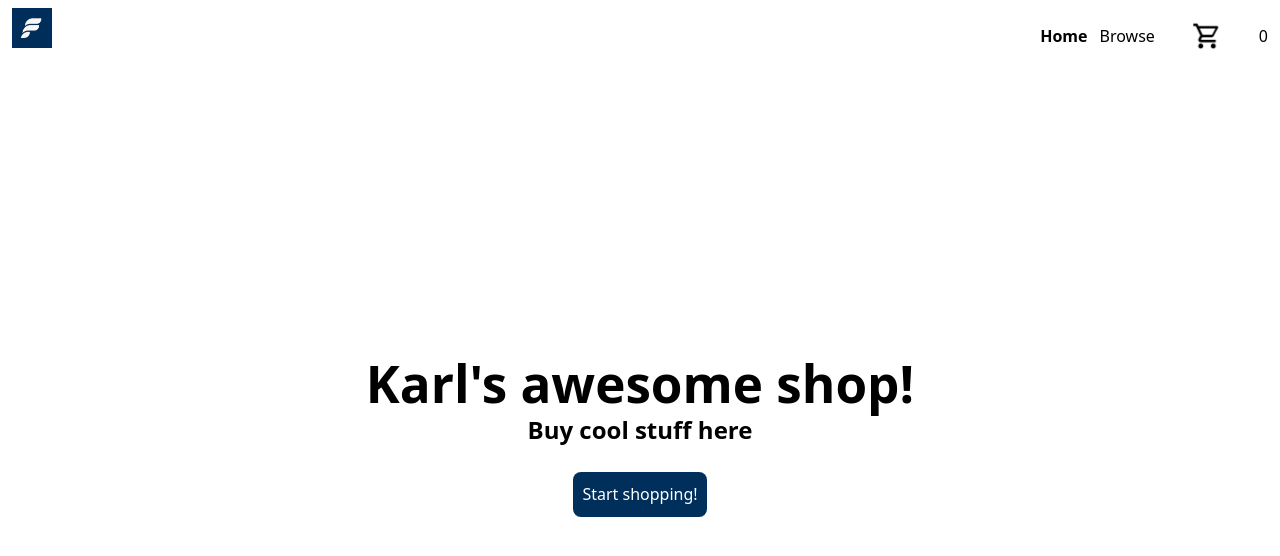
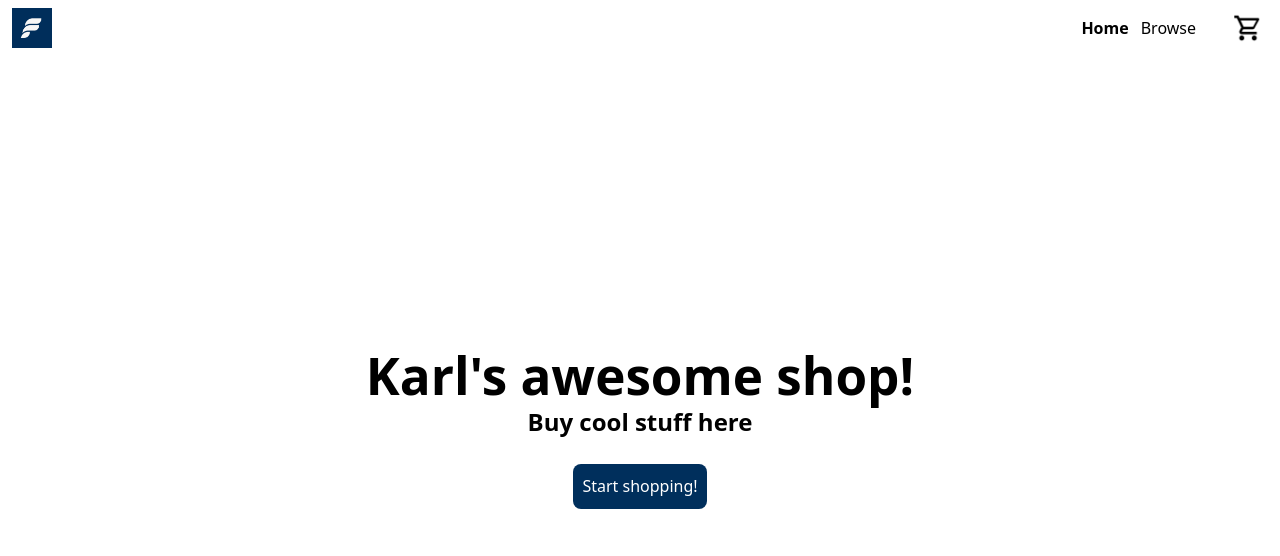
Before and after one commit to karllowe/Shopping-Cart, a React (Vite) app: page / in a window 1280 px wide. Shown: the top 556 px of the page. Built offline with nearby package versions, Linux system fonts and the light colour scheme.

Commit message:
added hiding items in cart if 0

```diff
--- a/src/components/Header/Header.jsx
+++ b/src/components/Header/Header.jsx
@@ -40,7 +40,7 @@ function Header({shoppingCart}) {
                     ))}
                 </ul>
                 <IconButton name={"shopping cart"} type={"primary"} icon={cartOutline} />
-                <p>{itemsInShoppingCart}</p>
+                <p hidden={itemsInShoppingCart==0}>{itemsInShoppingCart} items</p>
             </div>
         </div>
     )
```
